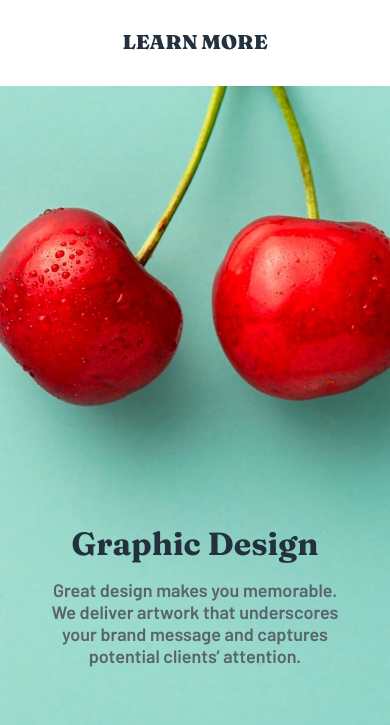
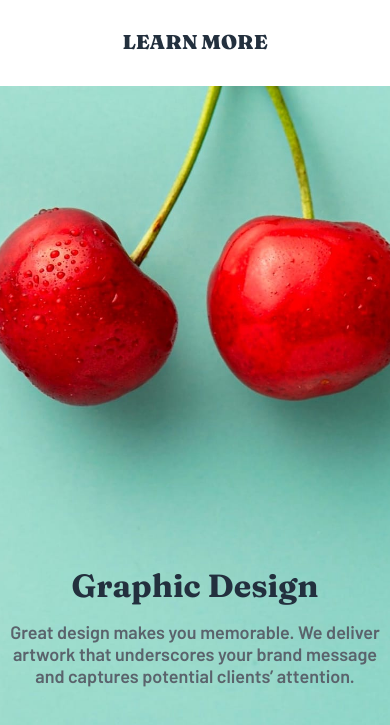
Before and after one commit to git-of-neo/sunnyside-agency-landing-page-main, a plain HTML site: page index.html in a window 390 px wide. Shown: the part 2089-2814 px from the top of the page. Drawn offline with Linux system fonts and the light colour scheme.

Commit message:
fixed margin on service card

```diff
--- a/style.css
+++ b/style.css
@@ -185,12 +185,12 @@ nav > a{
     display: flex;
     flex-direction: column;
     text-align: center;
-    /* justify-content: flex-end; */
     width: 100%;
 }
 
 .service-card__content {
-    margin-top: 70%;
+    margin-top: 30rem;
+    vertical-align: top;
     margin-left: auto;
     margin-right: auto;
     width: 60%;
@@ -209,12 +209,14 @@ nav > a{
 .grid-5 {
     background-image: url("images/desktop/image-graphic-design.jpg");
     background-size: cover;
+    background-position: center;
     min-height: 40rem;
 }
 
 .grid-6 {
     background-image: url("images/desktop/image-photography.jpg");
     background-size: cover;
+    background-position: center;
     min-height: 40rem;
 }
 
@@ -343,9 +345,9 @@ nav > a{
     }
 
     .service-card__content {
-        margin-top: 100%;
+        /* margin-top: 85%; */
         width: 100%;
-        padding: 3rem;
+        /* padding: 3rem; */
     }
 
     .gallery {
```
